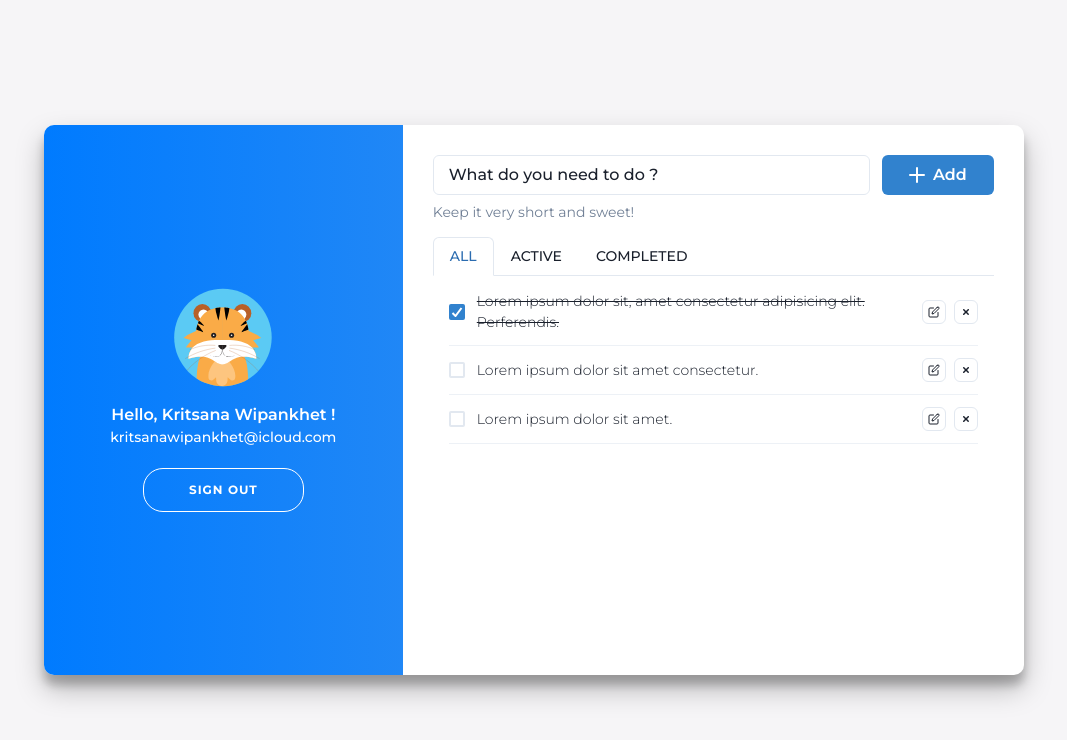
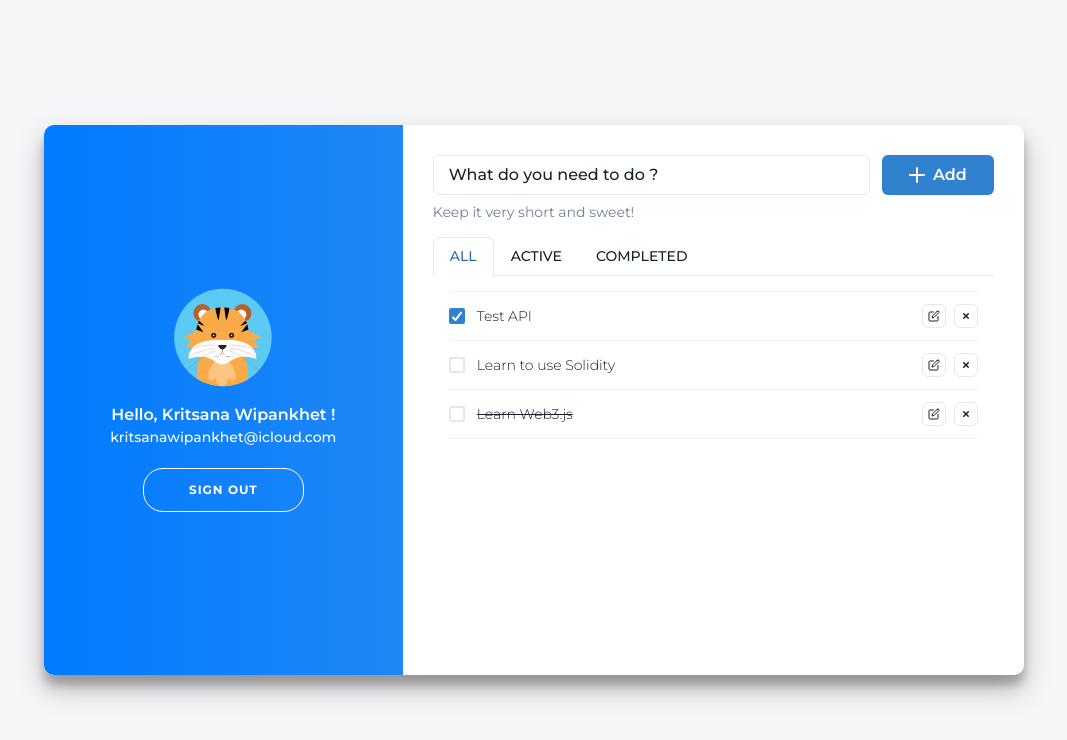
Before and after one commit to Kritsanawipankhet/iamblockchain-webclient, a Next.js app: page / in a window 1280 px wide. Shown: the top 740 px of the page, without its empty margins (106-1173 px from the left). Built offline with nearby package versions, Linux system fonts and the light colour scheme; no server answers; sample sign-in values are in the browser's storage.

Commit message:
README.md update

```diff
--- a/pages/index.tsx
+++ b/pages/index.tsx
@@ -191,13 +191,11 @@ export default function Home({}: Props) {
                         css={scrollbarStyle}
                       >
                         <List spacing={3} fontSize="14px" fontWeight={300}>
+                          <Divider />
                           <ListItem>
                             <Flex gap={3} align="center">
                               <Checkbox defaultChecked />
-                              <Text as="del">
-                                Lorem ipsum dolor sit, amet consectetur
-                                adipisicing elit. Perferendis.
-                              </Text>
+                              <Text>Test API</Text>
                               <Spacer />
                               <HStack>
                                 <Tooltip label="Edit" placement="top-start">
@@ -225,9 +223,7 @@ export default function Home({}: Props) {
                           <ListItem>
                             <Flex gap={3} align="center">
                               <Checkbox />
-                              <Text>
-                                Lorem ipsum dolor sit amet consectetur.
-                              </Text>
+                              <Text>Learn to use Solidity</Text>
                               <Spacer />
                               <HStack>
                                 <Tooltip label="Edit" placement="top-start">
@@ -253,7 +249,7 @@ export default function Home({}: Props) {
                           <ListItem>
                             <Flex gap={3} align="center">
                               <Checkbox />
-                              <Text>Lorem ipsum dolor sit amet.</Text>
+                              <Text as="del">Learn Web3.js</Text>
                               <Spacer />
                               <HStack>
                                 <Tooltip label="Edit" placement="top-start">
@@ -287,9 +283,7 @@ export default function Home({}: Props) {
                           <ListItem>
                             <Flex gap={3} align="center">
                               <Checkbox />
-                              <Text>
-                                Lorem ipsum dolor sit amet consectetur.
-                              </Text>
+                              <Text>Sequence diagram design</Text>
                               <Spacer />
                               <HStack>
                                 <IconButton
@@ -311,7 +305,7 @@ export default function Home({}: Props) {
                           <ListItem>
                             <Flex gap={3} align="center">
                               <Checkbox />
-                              <Text>Lorem ipsum dolor sit amet.</Text>
+                              <Text>Sequence diagram design</Text>
                               <Spacer />
                               <HStack>
                                 <IconButton
@@ -341,10 +335,7 @@ export default function Home({}: Props) {
                           <ListItem>
                             <Flex gap={3} align="center">
                               <Checkbox defaultChecked />
-                              <Text as="del">
-                                Lorem ipsum dolor sit, amet consectetur
-                                adipisicing elit. Perferendis.
-                              </Text>
+                              <Text>Learn to use Solidity</Text>
                               <Spacer />
                               <HStack>
                                 <Tooltip label="Edit" placement="top-start">
```
Also changed, not shown: 1 other file (tests, documents, lock files or other folders).
